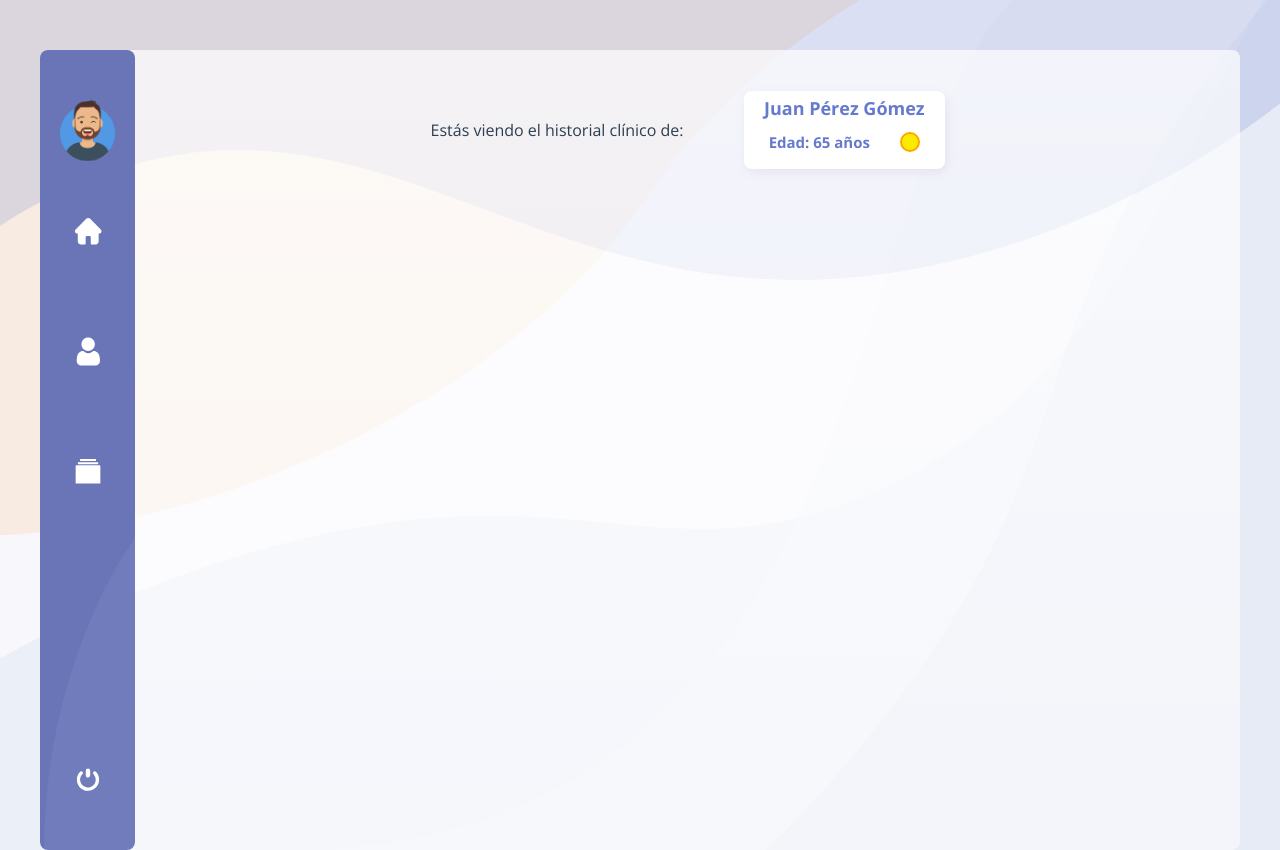
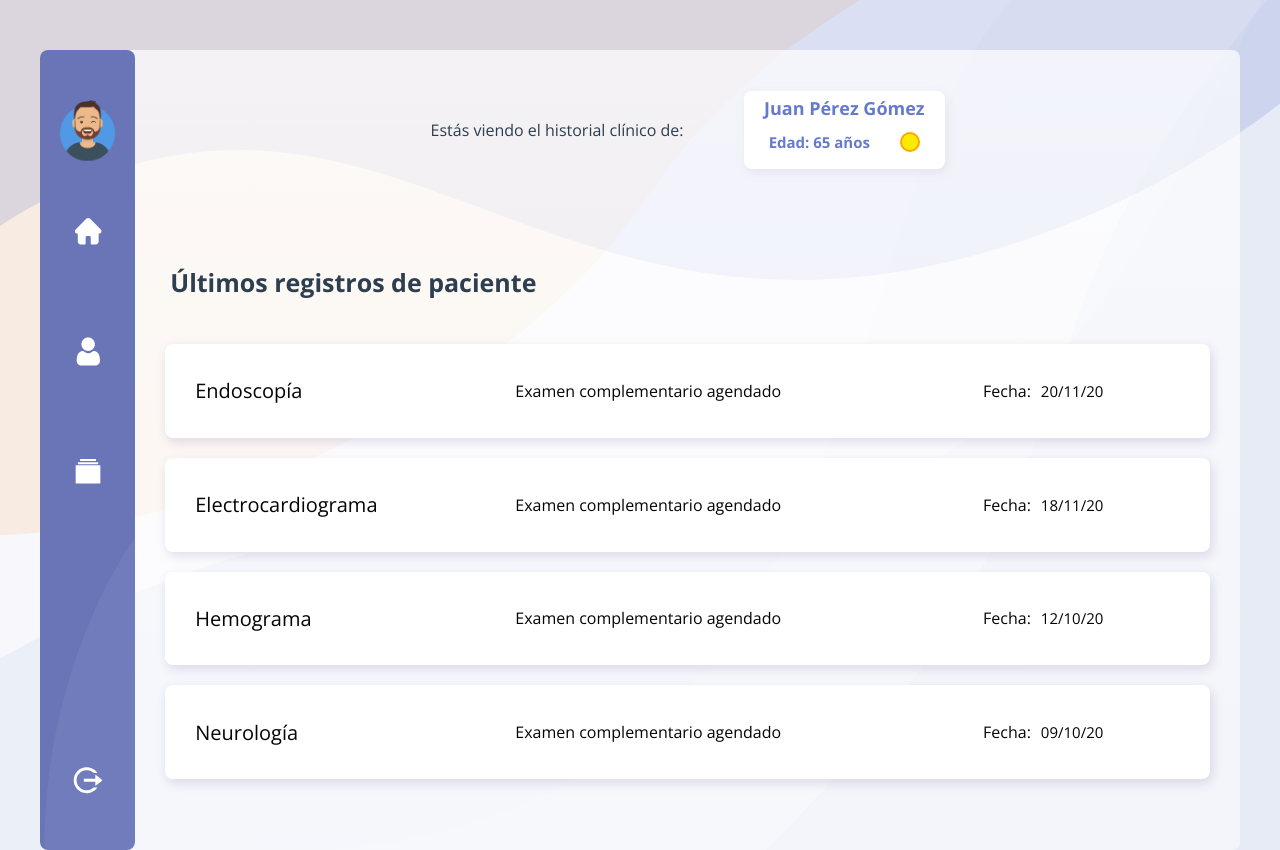
Before and after one commit to Emkauno/dashboardcecim, a Vue app: page /dashboard in a window 1280 px wide. Built offline with nearby package versions, Linux system fonts and the light colour scheme; no server answers; sample sign-in values are in the browser's storage.

Commit message:
added icons

```diff
--- a/src/components/Card.vue
+++ b/src/components/Card.vue
@@ -101,6 +101,7 @@ export default {
   h1 {
     font-size: 20px;
     font-weight: 400;
+    white-space: nowrap;
   }
   h2 {
     font-size: 16px;
--- a/src/components/DashboardCard.vue
+++ b/src/components/DashboardCard.vue
@@ -0,0 +1,87 @@
+<template>
+  <div class="dashcard">
+    <div class="card-examen">
+      <h1>{{ title }}</h1>
+      <div class="info">
+        <h2>Examen complementario {{ status }}</h2>
+      </div>
+      <div class="info right">
+        <h2>Fecha:</h2>
+        <p>{{ fecha }}</p>
+      </div>
+    </div>
+  </div>
+</template>
+
+<script>
+export default {
+  name: "dashcard",
+  props: {
+    title: String,
+    status: String,
+    fecha: String
+  }
+};
+</script>
+
+<style lang="scss">
+.dashcard {
+  width: 100%;
+  display: flex;
+  flex-direction: row;
+  align-items: center;
+  justify-content: space-between;
+  margin-top: 20px;
+  position: relative;
+  overflow: hidden;
+  background: var(--white);
+  border-radius: 8px;
+  color: var(--black);
+  box-shadow: 2px 4px 11px 0px rgba(115, 94, 155, 0.2);
+  transition: all 0.3s ease;
+  &:hover {
+    cursor: pointer;
+    background: var(--purple);
+    color: white;
+    transform: scale(1.02);
+  }
+}
+.card-examen {
+  padding: 20px;
+  width: 100%;
+  display: flex;
+  flex-direction: row;
+  justify-content: space-between;
+  padding: 20px 30px;
+  align-items: center;
+  border-radius: 8px;
+  @media (max-width: 500px) {
+    flex-direction: column;
+    width: 80%;
+  }
+
+  h1 {
+    font-size: 20px;
+    width: 25%;
+    text-align: left;
+    font-weight: 400;
+    @media (max-width: 500px) {
+      width: 100%;
+      text-align: center;
+      font-size: 22px;
+      margin-top: 0;
+    }
+  }
+  h2 {
+    font-size: 16px;
+    white-space: nowrap;
+    font-weight: 400;
+  }
+  p {
+    font-size: 15px;
+    margin-left: 10px;
+    text-align: center;
+    font-weight: 300;
+  }
+}
+</style>
--- a/src/components/dSidebar.vue
+++ b/src/components/dSidebar.vue
@@ -92,6 +92,7 @@ export default {
     align-items: center;
     text-decoration: none;
     margin-bottom: 30px;
+    transition: transform 0.3s ease;
 
     @media (max-width: 500px) {
       margin-bottom: 0;
@@ -104,6 +105,9 @@ export default {
         width: 25px;
         margin-bottom: 0;
       }
+    }
+    &:hover {
+      transform: scale(1.05);
     }
   }
   a {
@@ -121,10 +125,16 @@ export default {
   .logout {
     width: unset;
     .dmenu-btn {
+      transform: scale(1);
+      transition: transform 0.3s ease;
       img {
+        transition: transform 0.3s ease;
         @media (max-width: 500px) {
           width: 30px;
           margin-bottom: -5px;
+        }
+        &:hover {
+          transform: scale(1.05);
         }
       }
     }
--- a/src/views/MainContent.vue
+++ b/src/views/MainContent.vue
@@ -1,6 +1,10 @@
 <template>
-  <div>
-    <DashboardCard title />
+  <div class="home">
+    <h1 class="home-h1">Últimos registros de paciente</h1>
+    <DashboardCard title="Endoscopía" status="agendado" fecha="20/11/20" />
+    <DashboardCard title="Electrocardiograma" status="agendado" fecha="18/11/20" />
+    <DashboardCard title="Hemograma" status="agendado" fecha="12/10/20" />
+    <DashboardCard title="Neurología" status="agendado" fecha="09/10/20" />
   </div>
 </template>
 
@@ -14,5 +18,17 @@ export default {
 };
 </script>
 
-<style>
+<style lang='scss'>
+.home {
+  width: 100%;
+  display: flex;
+  flex-direction: column;
+  align-items: flex-start;
+  justify-content: center;
+  padding: 30px;
+}
+.home-h1 {
+  margin: 25px 5px;
+  font-size: 25px;
+}
 </style>
--- a/src/views/anamnesisPaciente.vue
+++ b/src/views/anamnesisPaciente.vue
@@ -1,5 +1,6 @@
 <template>
   <div class="anamnesis">
+    <h1>Anamnesis de paciente</h1>
     <Card title="Información Personal" title2="Antecedentes Mórbidos" title3="Última consulta" />
   </div>
 </template>
@@ -21,5 +22,9 @@ export default {
   align-items: flex-start;
   justify-content: center;
   padding: 30px;
+  h1 {
+    margin: 25px 5px;
+    font-size: 25px;
+  }
 }
 </style>
--- a/src/views/examenesPaciente.vue
+++ b/src/views/examenesPaciente.vue
@@ -8,13 +8,8 @@
       :style="purple"
     />
     <Examenes title="Hemograma" motivoconsulta="Control colesterol" ok fecha="15/09/20" />
-    <Examenes title="Cirugía" motivoconsulta="Quiste en zona lumbar" ok fecha="18/05/16" />
-    <Examenes
-      title="Fractura de clavícula"
-      motivoconsulta="Dolor Gastroesofágico"
-      fecha="24/10/95"
-      ok
-    />
+    <Examenes title="Cirugía" motivoconsulta="Infarto al miocardio" ok fecha="12/08/10" />
+    <Examenes title="Traumatología" motivoconsulta="Fractura de clavícula" fecha="24/10/96" ok />
     <Examenes title="Traumatología" motivoconsulta="Fractura de Fémur" ok fecha="24/10/95" />
   </div>
 </template>
```
Also changed, not shown: src/assets/icons/logout.svg.
